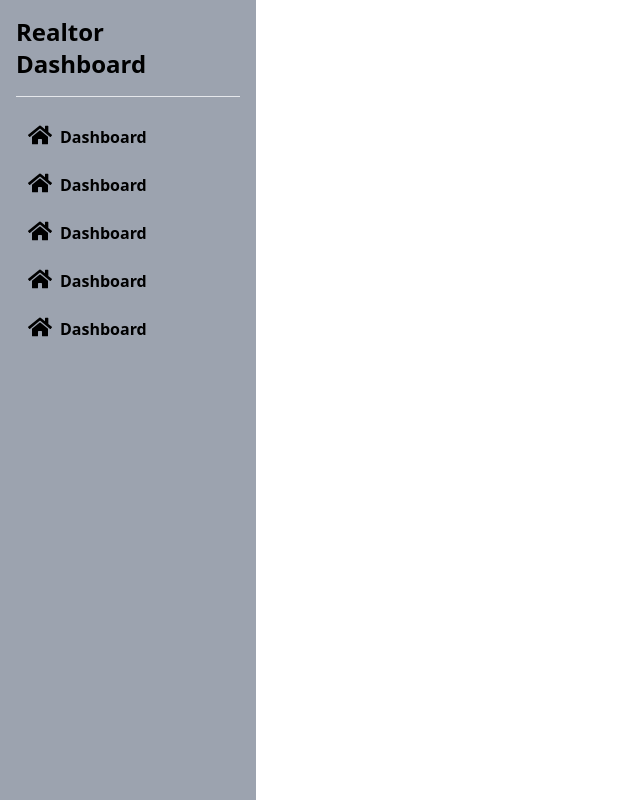
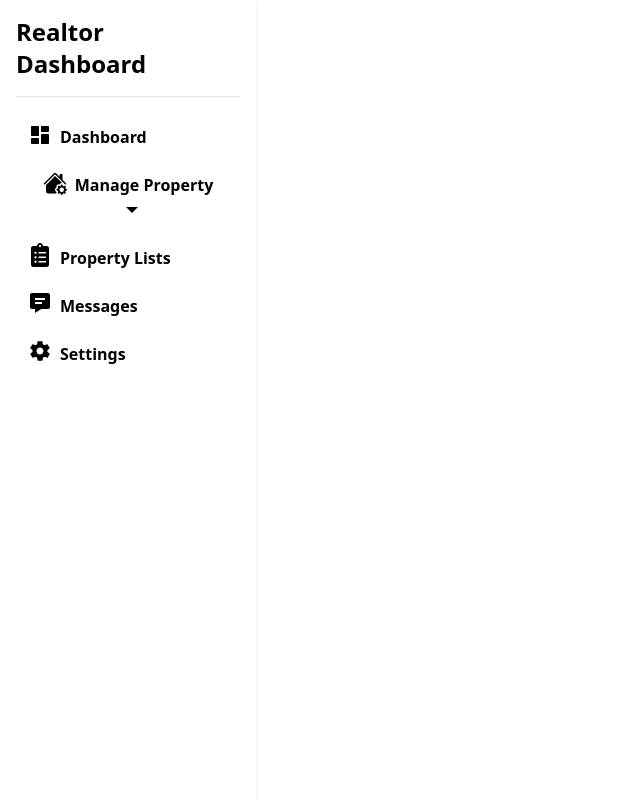
Before and after one commit to jshlrncfblln/balaifinder, a React (Vite) app in the folder balaifinder-app/: page /dashboard in a window 1280 px wide. Shown: the whole page, without its empty margins (0-640 px from the left). Built offline with nearby package versions, Linux system fonts and the light colour scheme.

Commit message:
update the sidebar

```diff
--- a/balaifinder-app/src/components/Sidebar.jsx
+++ b/balaifinder-app/src/components/Sidebar.jsx
@@ -1,43 +1,81 @@
-import {FaHome} from 'react-icons/fa'
+import { BsHouseGearFill } from "react-icons/bs"
+import { RiDashboardFill } from "react-icons/ri"
+import { BiSolidMessageDetail } from "react-icons/bi"
+import { FaClipboardList } from "react-icons/fa"
+import { IoMdSettings } from "react-icons/io"
+import { IoMdArrowDropdown } from "react-icons/io"
+import React, { useState, useRef, useEffect } from 'react'
+export default function Sidebar() {
+    const [isDropdownVisible, setIsDropdownVisible] = useState(false)
+    const toggleDropdown = () => {
+      setIsDropdownVisible(!isDropdownVisible)
+    };
 
 
-
-export default function Sidebar(){
-    return(
-        <div className="w-64 bg-gray-400 fixed h-full px-4 py-2">
-            <div className='my-2 mb-4'>
+  return (
+    <div className="w-64 bg-whitesmoke fixed h-full px-4 py-2 shadow">
+      <div className="my-2 mb-4">
         <h1 className="text-2xl text-black font-bold">Realtor Dashboard</h1>
       </div>
       <hr />
-            <ul className='mt-5 text-black font-bold'>
-                <li className='mb-2 rounded hover:shadow hover:bg-sky-500 py-2'>
-                    <a href="" className='px-3'>
-                        <FaHome className='inline-block size-6 mr-2 -mt-2'></FaHome>
+      <ul className="mt-5 text-black font-semibold items-center justify-center">
+        <li className="mb-2 rounded hover:shadow hover:bg-sky-100 py-2">
+          <a href="" className="px-3">
+            <RiDashboardFill className="inline-block size-6 mr-2 -mt-2" />
             Dashboard
           </a>
         </li>
-                <li className='mb-2 rounded hover:shadow hover:bg-sky-500 py-2'>
-                    <a href="" className='px-3'>
-                        <FaHome className='inline-block size-6 mr-2 -mt-2'></FaHome>
-                        Dashboard
+        <li className="mb-2 rounded hover:shadow hover:bg-sky-100 py-2">
+            <button className="px-3" onClick={toggleDropdown}>
+                <BsHouseGearFill className="inline-block size-6 mr-2 -mt-2" />
+                Manage Property
+                <IoMdArrowDropdown className="inline-block size-6 ml-2 -mt-0.5" />
+            </button>
+            <ul
+                className={`justify-center mt-2 h-auto ${isDropdownVisible ? '' : 'hidden'}`}>
+                <li>
+                    <a
+                    href=""
+                    className="block text-sm px-4 py-2 text-gray-800 hover:bg-white"
+                    >
+                    Add Property
                     </a>
                 </li>
-                <li className='mb-2 rounded hover:shadow hover:bg-sky-500 py-2'>
-                    <a href="" className='px-3'>
-                        <FaHome className='inline-block size-6 mr-2 -mt-2'></FaHome>
-                        Dashboard
+                <li>
+                    <a
+                    href=""
+                    className="block text-sm px-4 py-2 text-gray-800 hover:bg-white"
+                    >
+                    Delete Property
                     </a>
                 </li>
-                <li className='mb-2 rounded hover:shadow hover:bg-sky-500 py-2'>
-                    <a href="" className='px-3'>
-                        <FaHome className='inline-block size-6 mr-2 -mt-2'></FaHome>
-                        Dashboard
+                <li>
+                    <a
+                    href=""
+                    className="block text-sm px-4 py-2 text-gray-800 hover:bg-white"
+                    >
+                    Update Property
                     </a>
                 </li>
-                <li className='mb-2 rounded hover:shadow hover:bg-sky-500 py-2'>
-                    <a href="" className='px-3'>
-                        <FaHome className='inline-block size-6 mr-2 -mt-2'></FaHome>
-                        Dashboard
+            </ul>
+        </li>
+
+        <li className="mb-2 rounded hover:shadow hover:bg-sky-100 py-2">
+          <a href="" className="px-3">
+            <FaClipboardList className="inline-block size-6 mr-2 -mt-2" />
+            Property Lists
+          </a>
+        </li>
+        <li className="mb-2 rounded hover:shadow hover:bg-sky-100 py-2">
+          <a href="" className="px-3">
+            <BiSolidMessageDetail className="inline-block size-6 mr-2 -mt-2" />
+            Messages
+          </a>
+        </li>
+        <li className="mb-2 rounded hover:shadow hover:bg-sky-100 py-2">
+          <a href="" className="px-3">
+            <IoMdSettings className="inline-block size-6 mr-2 -mt-2" />
+            Settings
           </a>
         </li>
       </ul>
```
Lines whose indentation alone changed are shown as unchanged.
